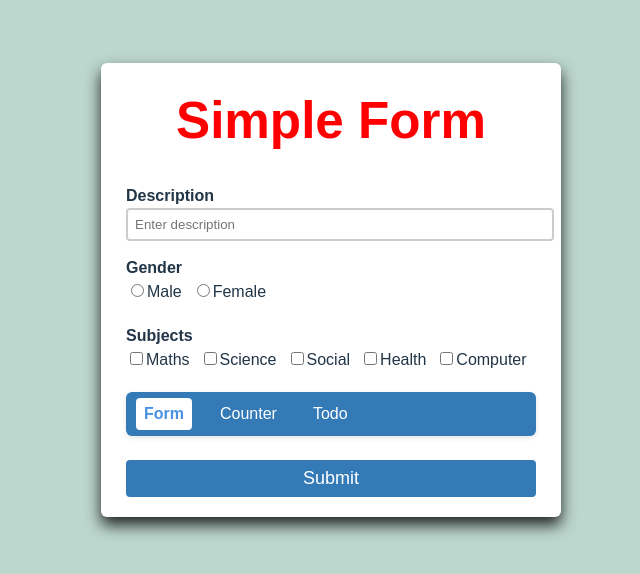
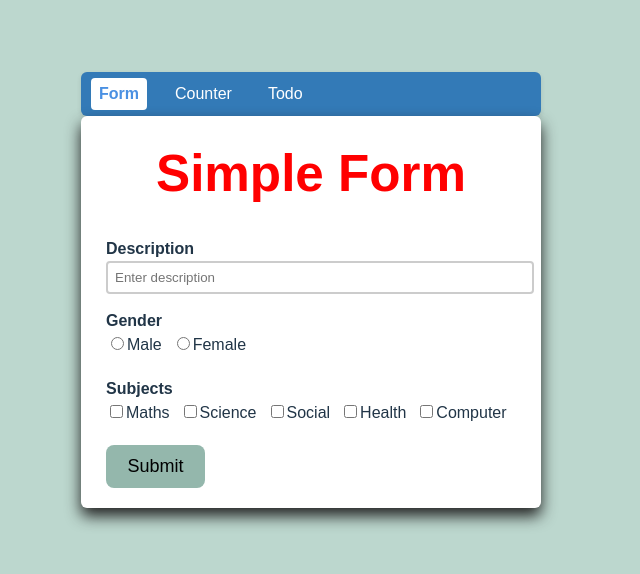
Before and after one commit to Kanchan012/form-react, a React (Vite) app in the folder form/: page / in a window 1280 px wide. Shown: the part 110-684 px from the top of the page, without its empty margins (329-969 px from the left). Built offline with nearby package versions, Linux system fonts and the light colour scheme.

Commit message:
formpage added and app.tsx updated

```diff
--- a/form/src/App.tsx
+++ b/form/src/App.tsx
@@ -1,77 +1,28 @@
-import { useState } from "react";
 import { BrowserRouter, Routes, Route, NavLink } from "react-router-dom";
 import "./App.css";
+
+// Pages
+import FormPage from "./pages/FormPage";
+import Counter from "./pages/Counter";
 import Todo from "./pages/Todo";
-import Counter from "./pages/Counter";
-import InputField from "./components/InputField";
-import CheckboxGroup from "./components/CheckboxGroup";
-import FormResult from "./components/FormResult";
-import RadioGroup from "./components/RadioGroup";
 
 function App() {
-  const [description, setDescription] = useState("");
-  const [gender, setGender] = useState("");
-  const [subjects, setSubjects] = useState<string[]>([]);
-  const [submitted, setSubmitted] = useState(false);
-
-  const handleSubmit = (e: React.FormEvent) => {
-    e.preventDefault();
-    setSubmitted(true);
-  };
-
   return (
     <BrowserRouter>
+      <nav className="navbar">
+        <NavLink to="/" className={({ isActive }) => isActive ? "active" : ""}>
+          Form
+        </NavLink>
+        <NavLink to="/counter" className={({ isActive }) => isActive ? "active" : ""}>
+          Counter
+        </NavLink>
+        <NavLink to="/todo" className={({ isActive }) => isActive ? "active" : ""}>
+          Todo
+        </NavLink>
+      </nav>
+
       <Routes>
-        <Route
-          path="/"
-          element={
-            <div className="container">
-              <form className="form-card" onSubmit={handleSubmit}>
-                <h1>Simple Form</h1>
-
-                <InputField
-                  label="Description"
-                  placeholder="Enter description"
-                  value={description}
-                  onChange={(e) => setDescription(e.target.value)}
-                />
-
-                <RadioGroup
-                  label="Gender"
-                  name="gender"
-                  options={["Male", "Female"]}
-                  selectedValue={gender}
-                  onChange={setGender}
-                />
-
-                <CheckboxGroup
-                  label="Subjects"
-                  options={["Maths", "Science", "Social", "Health", "Computer"]}
-                  values={subjects}
-                  onChange={setSubjects}
-                />
-
-                  <nav className="navbar">
-                    <NavLink to="/">Form</NavLink>
-                    <NavLink to="/counter">Counter</NavLink>
-                     <NavLink to="/todo">Todo</NavLink>
-                  </nav>
-<br />
-                <button className="submit-btn" type="submit">
-                  Submit
-                </button>
-
-                {submitted && (
-                  <FormResult
-                    description={description}
-                    gender={gender}
-                    subjects={subjects}
-                  />
-                )}
-              </form>
-            </div>
-          }
-        />
+        <Route path="/" element={<FormPage />} />
         <Route path="/counter" element={<Counter />} />
         <Route path="/todo" element={<Todo />} />
       </Routes>
--- /dev/null
+++ b/form/src/pages/FormPage.tsx
@@ -0,0 +1,59 @@
+import { useState } from "react";
+import InputField from "../components/InputField";
+import RadioGroup from "../components/RadioGroup";
+import CheckboxGroup from "../components/CheckboxGroup";
+import FormResult from "../components/FormResult";
+
+function FormPage() {
+  const [description, setDescription] = useState("");
+  const [gender, setGender] = useState("");
+  const [subjects, setSubjects] = useState<string[]>([]);
+  const [submitted, setSubmitted] = useState(false);
+
+  const handleSubmit = (e: React.FormEvent) => {
+    e.preventDefault();
+    setSubmitted(true);
+  };
+
+  return (
+    <div className="form-container">
+      <form className="form-card" onSubmit={handleSubmit}>
+        <h1>Simple Form</h1>
+
+        <InputField
+          label="Description"
+          placeholder="Enter description"
+          value={description}
+          onChange={(e) => setDescription(e.target.value)}
+        />
+
+        <RadioGroup
+          label="Gender"
+          name="gender"
+          options={["Male", "Female"]}
+          selectedValue={gender}
+          onChange={setGender}
+        />
+
+        <CheckboxGroup
+          label="Subjects"
+          options={["Maths", "Science", "Social", "Health", "Computer"]}
+          values={subjects}
+          onChange={setSubjects}
+        />
+
+        <button type="submit">Submit</button>
+
+        {submitted && (
+          <FormResult
+            description={description}
+            gender={gender}
+            subjects={subjects}
+          />
+        )}
+      </form>
+    </div>
+  );
+}
+
+export default FormPage;
```
